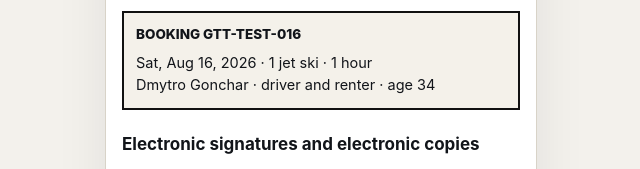
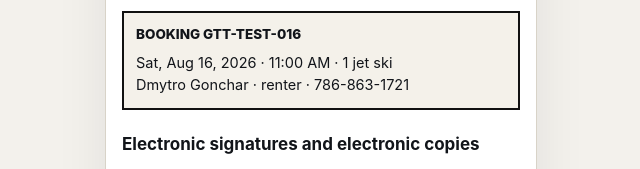
Before and after one commit to ceogonchar/jet-ski-miami-production, a plain HTML site: page sign/index.html in a window 1280 px wide. Shown: the part 315-484 px from the top of the page, 319-959 px from the left. Drawn offline with Linux system fonts and the light colour scheme.

Commit message:
Victoria booking copy: 2 skis, no leftover personal fields.

```diff
--- a/sign/index.html
+++ b/sign/index.html
@@ -294,6 +294,8 @@ function applyLiveBooking(id){
   GUEST.phone = (b.renter&&b.renter.phone) || "";
   GUEST.email = (b.renter&&b.renter.email) || "";
   GUEST.dob = (b.renter&&b.renter.dob) || "";
+  GUEST.addr = ""; GUEST.city = ""; GUEST.state = ""; GUEST.zip = "";
+  GUEST.emName = ""; GUEST.emAddr = ""; GUEST.emPhone = ""; GUEST.emRel = "";
   GUEST.card = "";
   return true;
 }
@@ -827,7 +829,7 @@ function viewStart(){
   <p>This is the Jet Ski Miami signing page. If we already have your booking, names and the slot are filled. Missing people (husband, child) you type once. Draw a mark once, then tap each box to place it.</p>
   <div class="warnbox">
     <div class="caps">Booking ${BOOKING.id}</div>
-    <p style="margin:8px 0 0">${BOOKING.date} · 1 jet ski · 1 hour<br>${GUEST.name} · driver and renter · age 34</p>
+    <p style="margin:8px 0 0">${BOOKING.date} · ${BOOKING.start} · ${BOOKING.skis||1} jet ski${(BOOKING.skis||1)>1?"s":""}<br>${GUEST.name} · renter · ${GUEST.phone||""}</p>
   </div>
   <h2>Electronic signatures and electronic copies</h2>
   <p>Florida law (chapter 668, including s. 668.50) and federal law (the ESIGN Act, 15 U.S.C. §§ 7001–7006) let us do this rental in writing on your phone instead of on paper.</p>
```
